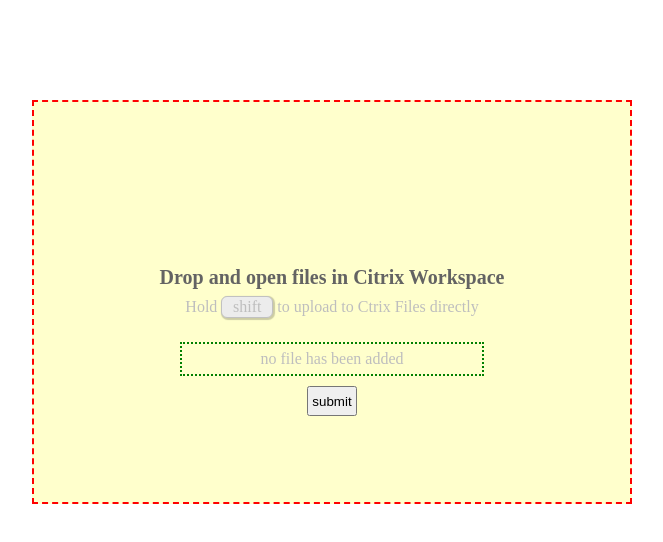
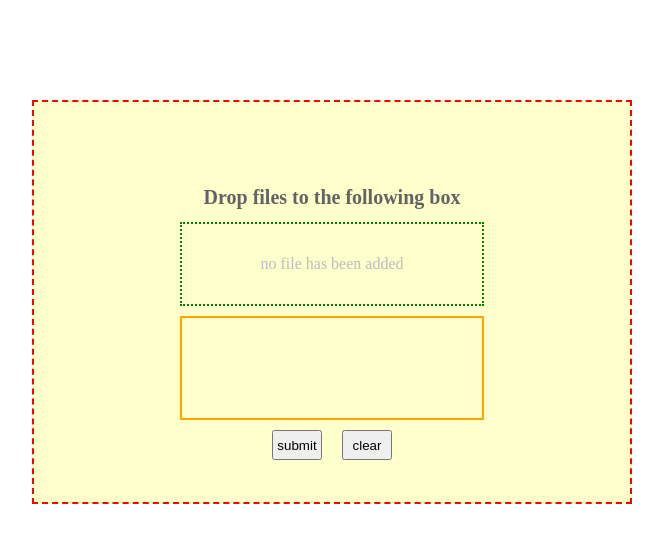
Before and after one commit to darrenqiaoo/summercamp-p5, a React (Create React App) app in the folder code/file_upload/: page / in a window 1280 px wide. Shown: the top 542 px of the page, without its empty margins (308-971 px from the left). Built offline with nearby package versions, Linux system fonts and the light colour scheme.

Commit message:
7.9 commit

```diff
--- a/code/file_upload/src/index.css
+++ b/code/file_upload/src/index.css
@@ -13,6 +13,7 @@
 .fileField {
     width: 600px;
     height: 400px;
+    background-color: #FFFFCC;
     border: 2px dashed red;
     display: table-cell;
     text-align: center;
@@ -21,7 +22,7 @@
 .tips1 {
     height: 30px;
     font-size: 20px;
-    margin-top: 160px;
+    margin-top: 80px;
     color: rgb(99,99,99);
     font-weight: bold;
     line-height: 30px;
@@ -48,18 +49,47 @@
     -moz-border-radius: 6px;
     -webkit-border-radius: 6px;
 }
-
-.file {
+.dropBox {
+    position: relative;
     width: 300px;
+    height: 80px;
+    line-height: 80px;
+    border: 2px dotted green;
+    margin: 10px auto;
+    cursor: pointer;
+}
+.tips3 {
+    height: 20px;
+    line-height: 20px;
+    color: rgb(190,190,190);
+}
+.file_input {
+    position: absolute;
+    top: 0;
+    left: 0;
+    width: 100%;
+    height: 100%;
+    opacity: 0;
+    cursor: pointer;
+}
+.file_list_container {
+    width: 300px;
+    height: 100px;
+    border: 2px solid orange;
+    margin: 0 auto 10px;
+}
+.file_ul {
+    width: 100%;
+    height: 100%;
+    overflow-y: scroll;
+}
+.submit {
+    width: 50px;
     height: 30px;
-    line-height: 30px;
-    color: rgb(190,190,190);
-    margin: 20px auto 0;
-    border: 2px dotted green;
 }
 
-.upload {
+.clear {
     width: 50px;
     height: 30px;
-    margin-top: 10px;
+    margin-left: 20px;
 }
--- a/code/file_upload/src/index.js
+++ b/code/file_upload/src/index.js
@@ -2,35 +2,81 @@ import React from 'react';
 import ReactDOM from 'react-dom';
 import './index.css';
 
+
+function FileList(props){
+    const files = props.files;
+    const listItems = files.map((file)=>
+        <li key={file.name.toString()}>{file.name}</li>);
+    return (
+        <ul className={"file_ul"}>
+            {listItems}
+        </ul>
+    );
+ }
 class FileField extends React.Component{
     constructor(props) {
         super(props);
         this.state = {
             style: {backgroundColor: "#FFFFCC"},
-            file_name: "no file has been added",
-        }
+            tips: "no file has been added",
+            files: [],
+        };
+        this.clear = this.clear.bind(this);
     }
+    //文件进入拖拽区
     dragEnter(){
         this.setState({
             style: {backgroundColor: "#FFFF66"},
         })
     }
+    //文件离开拖拽区
     dragLeave(){
         this.setState({
             style: {backgroundColor: "#FFFFCC"},
         })
     }
+    //完成文件拖拽
+    dropFile() {
+        this.setState({
+            style: {backgroundColor: "#FFFFCC"},
+        });
+    }
+    onFileNumChange(){
+        let objFile = document.getElementById("file_input");
+        let temp = this.state.files.slice();
+        temp.push(objFile.files[0]);
+        this.setState({
+            tips: temp.length + " file has been added",
+            files: temp,
+        });
+        console.log(temp[temp.length-1].name);
+    }
+    clear(){
+        this.setState({
+            tips: "no file has been added",
+            files: [],
+        });
+    }
     render() {
         return (
-            <div className="fileField" style={this.state.style}
-                 onDragEnter={() => this.dragEnter()}
-                 onDragLeave={() => this.dragLeave()}>
-                <p className="tips1">Drop and open files in Citrix Workspace</p>
-                <p className="tips2">
-                    Hold <span className="shift_icon">shift</span> to upload to Ctrix Files directly
-                </p>
-                <p className={"file"}> {this.state.file_name} </p>
-                <button className={"upload"}> submit </button>
+            <div className="fileField">
+                <p className="tips1">Drop files to the following box</p>
+                {/*<p className="tips2">*/}
+                {/*    Hold <span className="shift_icon">shift</span> to upload to Ctrix Files directly*/}
+                {/*</p>*/}
+                <div className={"dropBox"} style={this.state.style}>
+                    <span className={"tips3"}> {this.state.tips} </span>
+                    <input type={"file"} className={"file_input"} id={"file_input"}
+                           onDragEnter={() => this.dragEnter()}
+                           onDragLeave={() => this.dragLeave()}
+                           onDrop={() => this.dropFile()}
+                           onChange={() => this.onFileNumChange()}/>
+                </div>
+                <div className={"file_list_container"}>
+                    <FileList files={this.state.files}/>
+                </div>
+                <button className={"submit"}> submit </button>
+                <button className={"clear"} onClick={this.clear}> clear </button>
             </div>
         );
     }
@@ -42,7 +88,3 @@ ReactDOM.render(
     </div>,
   document.getElementById('root')
 );
-
-// If you want your app to work offline and load faster, you can change
-// unregister() to register() below. Note this comes with some pitfalls.
-// Learn more about service workers: https://bit.ly/CRA-PWA
```
Also changed, not shown: 2 other files (tests, documents, lock files or other folders).
